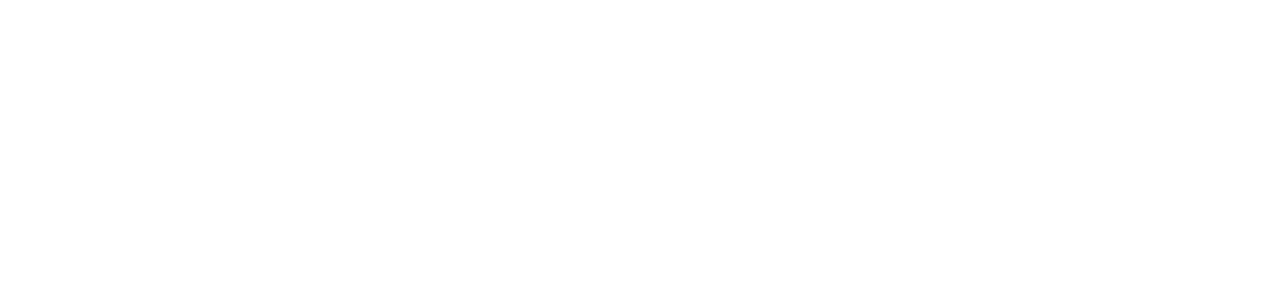
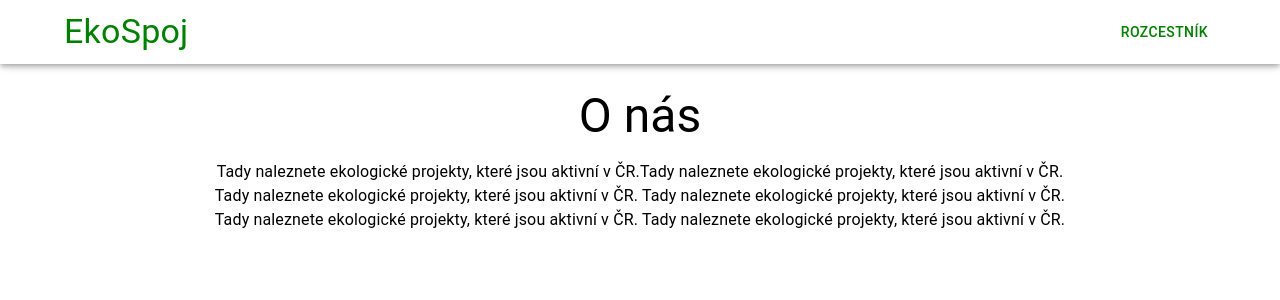
Before and after one commit to Sselion/EkoSpoj, a React (Vite) app in the folder frontend/: page / in a window 1280 px wide. Shown: the top 300 px of the page. Built offline with nearby package versions, Linux system fonts and the light colour scheme.

Commit message:
add navbar

```diff
--- a/frontend/index.html
+++ b/frontend/index.html
@@ -10,6 +10,6 @@
 <body>
 <div id="root"></div>
 
-<script src="/src/main.tsx" type="module"></script>
+<script src="src/main.tsx" type="module"></script>
 </body>
 </html>
--- a/frontend/src/App.tsx
+++ b/frontend/src/App.tsx
@@ -5,9 +5,10 @@
 
 function App() {
     return (
+
         <Router>
             <Routes>
-                <Route path="/" element={<MainPage />}/>
+                <Route path="/" element={<MainPage/>}/>
             </Routes>
         </Router>
     );
--- a/frontend/src/components/Header.tsx
+++ b/frontend/src/components/Header.tsx
@@ -1,10 +1,20 @@
 import React from "react";
+import Box from "@mui/material/Box";
+import {Typography} from "@mui/material";
 
 function Header() {
-    return(
-        <div>
-
-        </div>
+    return (
+        <Box sx={{p: 3, textAlign: "center", maxWidth: "70%", margin: '0 auto', mt: 8}}>
+            <Typography variant="h3" sx={{mb: 2}}>
+                O nás
+            </Typography>
+            <Typography>
+                Tady naleznete ekologické projekty, které jsou aktivní v ČR.Tady naleznete ekologické projekty, které
+                jsou aktivní v ČR. Tady naleznete ekologické projekty, které jsou aktivní v ČR. Tady naleznete
+                ekologické projekty, které jsou aktivní v ČR. Tady naleznete ekologické projekty, které jsou aktivní v
+                ČR. Tady naleznete ekologické projekty, které jsou aktivní v ČR.
+            </Typography>
+        </Box>
     )
 }
 
--- a/frontend/src/components/MainPage.tsx
+++ b/frontend/src/components/MainPage.tsx
@@ -1,10 +1,17 @@
 import React from "react";
+import NavBar from "./NavBar";
+import Header from "./Header";
+import Box from "@mui/material/Box";
+
+
 
 function MainPage() {
     return(
-        <div>
+        <>
+            <NavBar/>
+            <Header />
+        </>
 
-        </div>
     )
 }
 
--- /dev/null
+++ b/frontend/src/components/NavBar.tsx
@@ -0,0 +1,20 @@
+import React from "react";
+import Box from "@mui/material/Box";
+import {AppBar, Button, Toolbar, Typography} from "@mui/material";
+
+function NavBar() {
+    return(
+        <AppBar sx={{backgroundColor: "white"}}>
+            <Box ml={5} mr={5}>
+                <Toolbar>
+                    <Typography variant="h4" sx={{flexGrow: 1, color: "green"}}>
+                        EkoSpoj
+                    </Typography>
+                    <Button color="inherit" sx={{color: "green"}}>Rozcestník</Button>
+                </Toolbar>
+            </Box>
+        </AppBar>
+    )
+}
+
+export default NavBar;
```
Also changed, not shown: frontend/package.json (+7 -2 lines), 1 other file (tests, documents, lock files or other folders).
